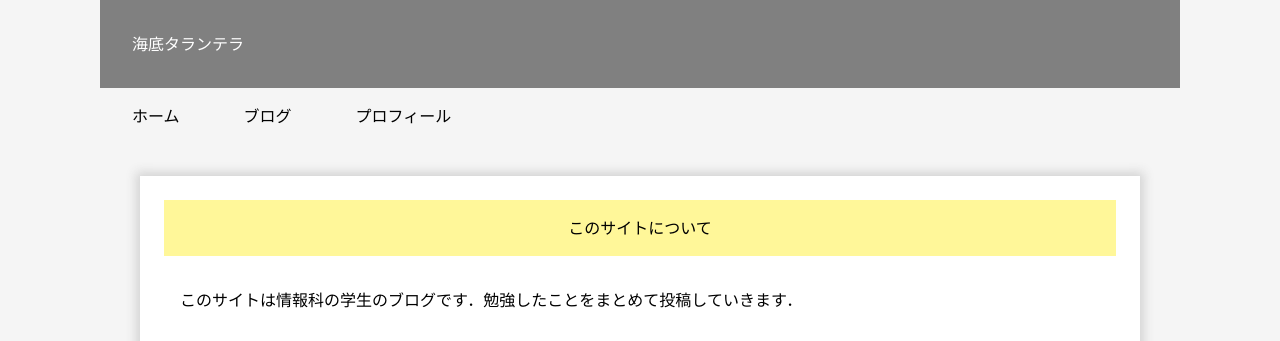
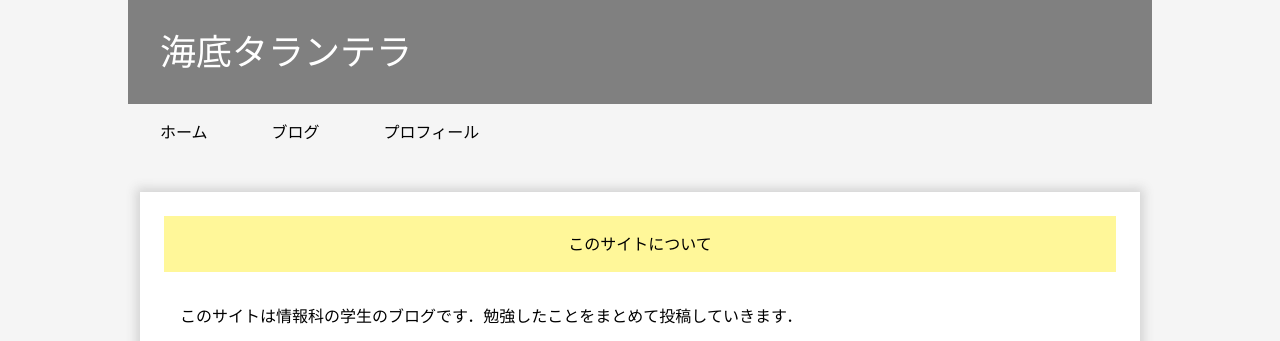
Before and after one commit to chaya2z/chaya2z-blog, a Gatsby site: page / in a window 1280 px wide. Shown: the top 341 px of the page. Built offline with nearby package versions, Linux system fonts and the light colour scheme; Gatsby itself is replaced by a stand-in of ours.

Commit message:
Update: tailwind CSS

```diff
--- a/src/components/header/Header.tsx
+++ b/src/components/header/Header.tsx
@@ -1,27 +1,11 @@
 import React from "react"
 import NavigationBar from "./navBar/NavigationBar"
 
-const styles: { [key: string]: React.CSSProperties } = {
-  siteTitle: {
-    backgroundColor: "gray",
-    paddingTop: "2rem",
-    paddingBottom: "2rem",
-    paddingLeft: "2rem",
-    color: "white",
-    fontFamily: "\"M PLUS 1p\", sans-serif"
-  },
-  container: {
-    maxWidth: "1080px",
-    marginLeft: "auto",
-    marginRight: "auto"
-  }
-}
-
 const Header: React.FC = () => {
   return (
-    <div style={styles.container}>
-      <header>
-        <h1 style={styles.siteTitle}>海底タランテラ</h1>
+    <div className="max-w-screen-lg mx-auto">
+      <header style={{ backgroundColor: "gray" }}>
+        <h1 className="text-white text-4xl py-8 pl-8">海底タランテラ</h1>
       </header>
       <NavigationBar/>
     </div>
```
